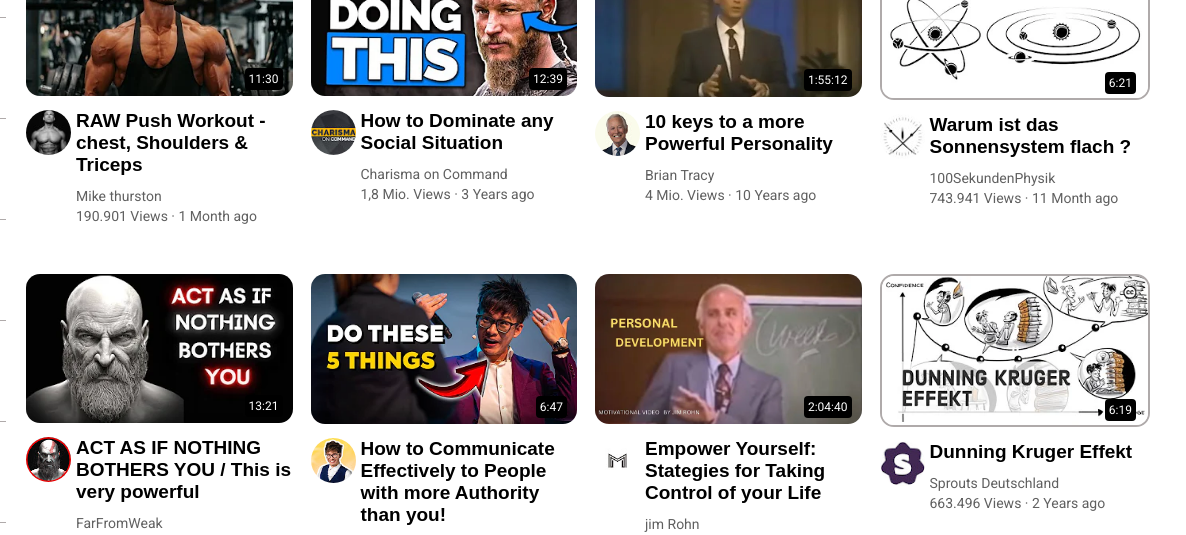
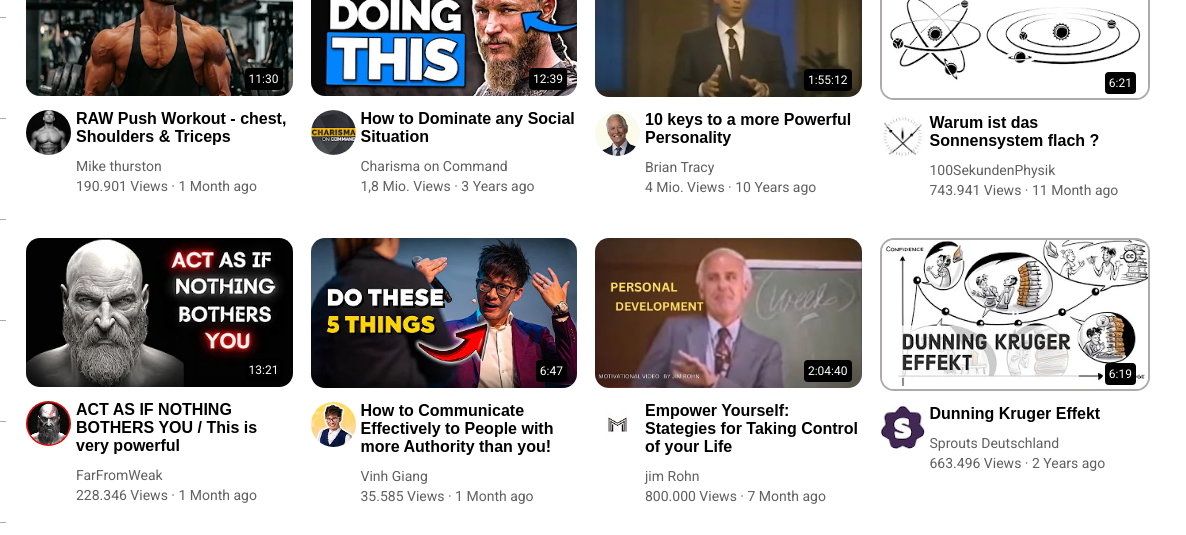
Before and after one commit to Jason-bxt/YouTube-Projekt, a plain HTML site: page index.html in a window 1280 px wide. Shown: the part 143-678 px from the top of the page, 94-1280 px from the left. Drawn offline with Linux system fonts and the light colour scheme.

Commit message:
Update video.css

```diff
--- a/YouTube-styles/video.css
+++ b/YouTube-styles/video.css
@@ -2,7 +2,7 @@
   display: grid;
   grid-template-columns: repeat(4, minmax(0, 1fr));
   column-gap: 18px;
-  row-gap:50px;
+  row-gap:40px;
 }
  .thumb {
   width: 100%;
@@ -23,7 +23,7 @@
   .title {
       font-weight: bold;
       font-family: arial;
-      font-size: 19px;
+      font-size: 100%;
       margin-bottom: 12px;
   }
   .author,
```
